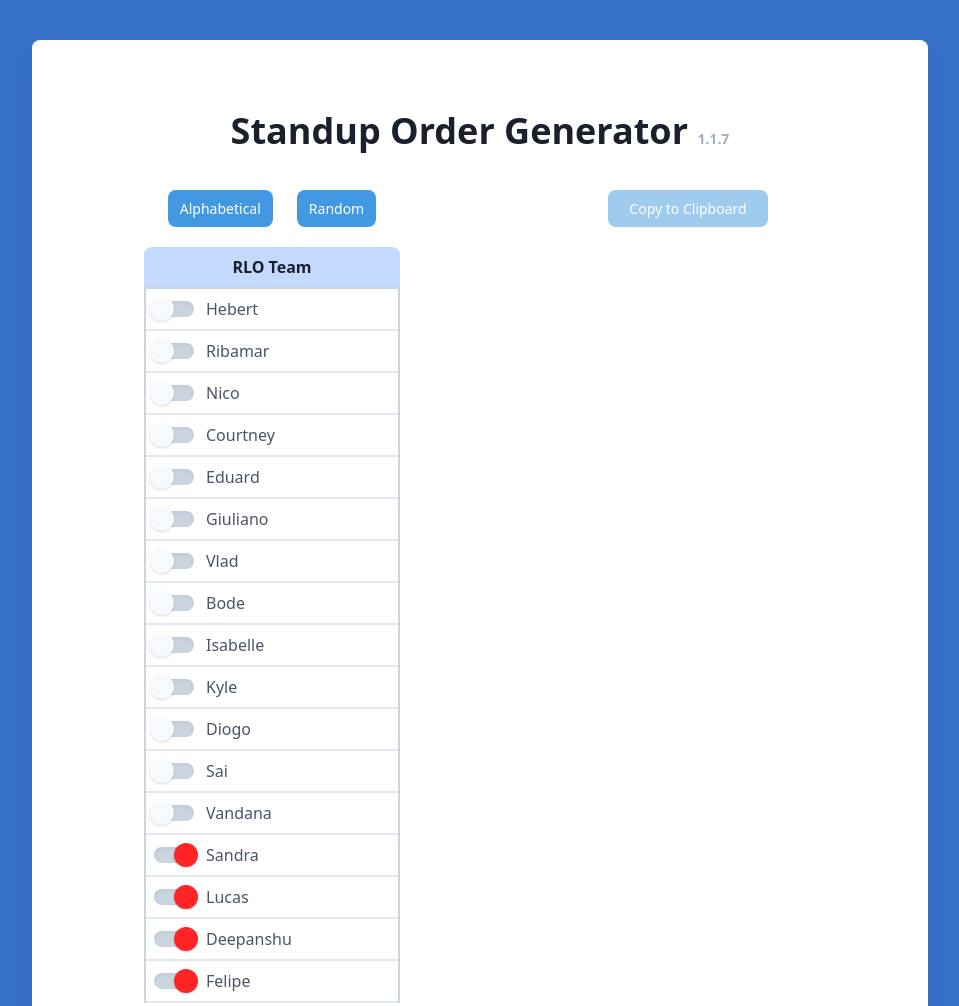
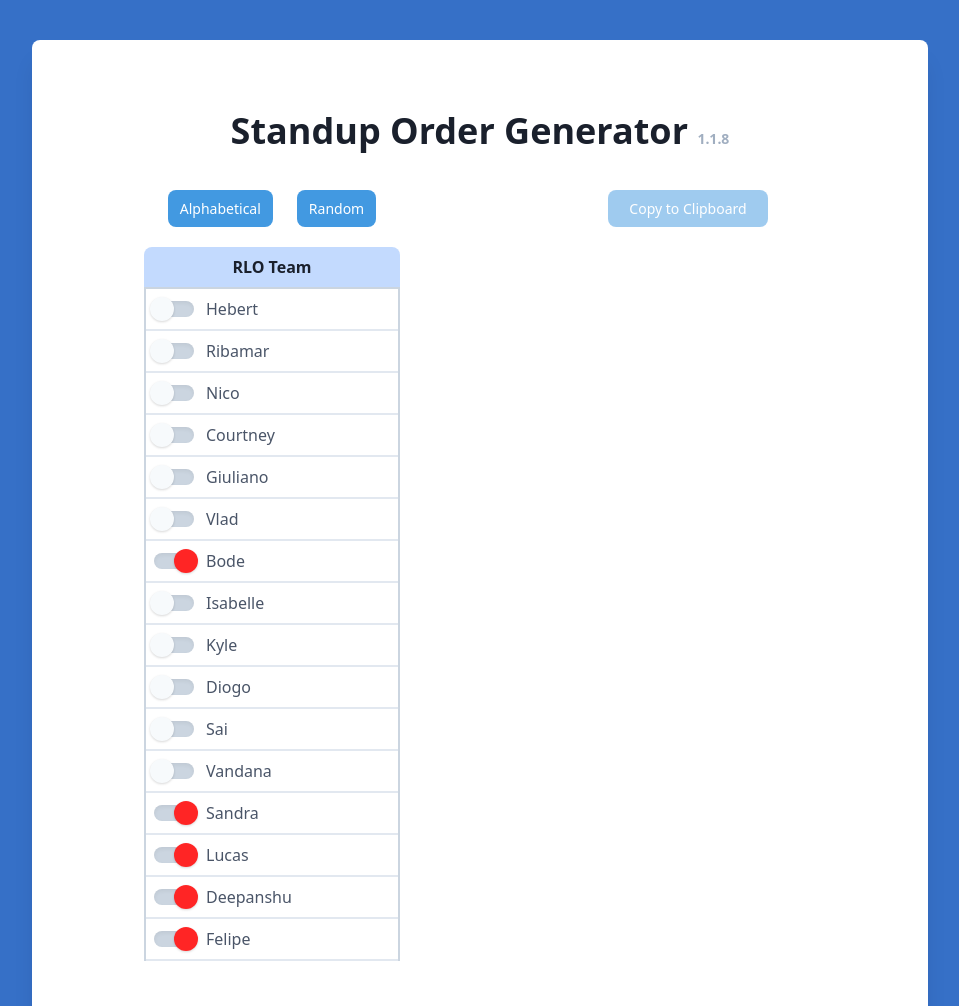
Before and after one commit to hebertporto/rlo-order-generator, a Gatsby site: page / in a window 1280 px wide. Shown: the top 1006 px of the page, without its empty margins (160-1119 px from the left). Built offline with nearby package versions, Linux system fonts and the light colour scheme; Gatsby itself is replaced by a stand-in of ours; what @tailwindcss/custom-forms would draw is missing.

Commit message:
good bye eduard

```diff
--- a/src/hooks/useRandomizer.ts
+++ b/src/hooks/useRandomizer.ts
@@ -17,10 +17,9 @@ const rloTeam = [
   { isMissing: false, name: "Ribamar" },
   { isMissing: false, name: "Nico" },
   { isMissing: false, name: "Courtney" },
-  { isMissing: false, name: "Eduard" },
   { isMissing: false, name: "Giuliano" },
   { isMissing: false, name: "Vlad" },
-  { isMissing: false, name: "Bode" },
+  { isMissing: true, name: "Bode" },
   { isMissing: false, name: "Isabelle" },
   { isMissing: false, name: "Kyle" },
   { isMissing: false, name: "Diogo" },
--- a/src/pages/index.tsx
+++ b/src/pages/index.tsx
@@ -20,7 +20,7 @@ function IndexPage() {
     <Layout>
       <h1 className="text-center text-4xl font-semibold">
         Standup Order Generator{" "}
-        <small className="text-gray-500 text-sm">1.1.7</small>
+        <small className="text-gray-500 text-sm">1.1.8</small>
       </h1>
       <section className=" flex flex-row mt-8">
         <div className="flex-1 flex flex-col items-center">
@@ -67,9 +67,8 @@ function IndexPage() {
         <div className="flex-1 flex flex-col items-center">
           <button
             onClick={handleCopyList}
-            className={`w-40 rounded-lg text-sm text-white px-3 py-2 outline-none ${
-              standupOrderList.length ? "" : "cursor-not-allowed opacity-50"
-            } ${isListCopied ? "bg-teal-500" : "bg-blue-500"}`}
+            className={`w-40 rounded-lg text-sm text-white px-3 py-2 outline-none ${standupOrderList.length ? "" : "cursor-not-allowed opacity-50"
+              } ${isListCopied ? "bg-teal-500" : "bg-blue-500"}`}
             disabled={!standupOrderList.length}
           >
             {isListCopied ? "List Copied!" : "Copy to Clipboard"}
```
